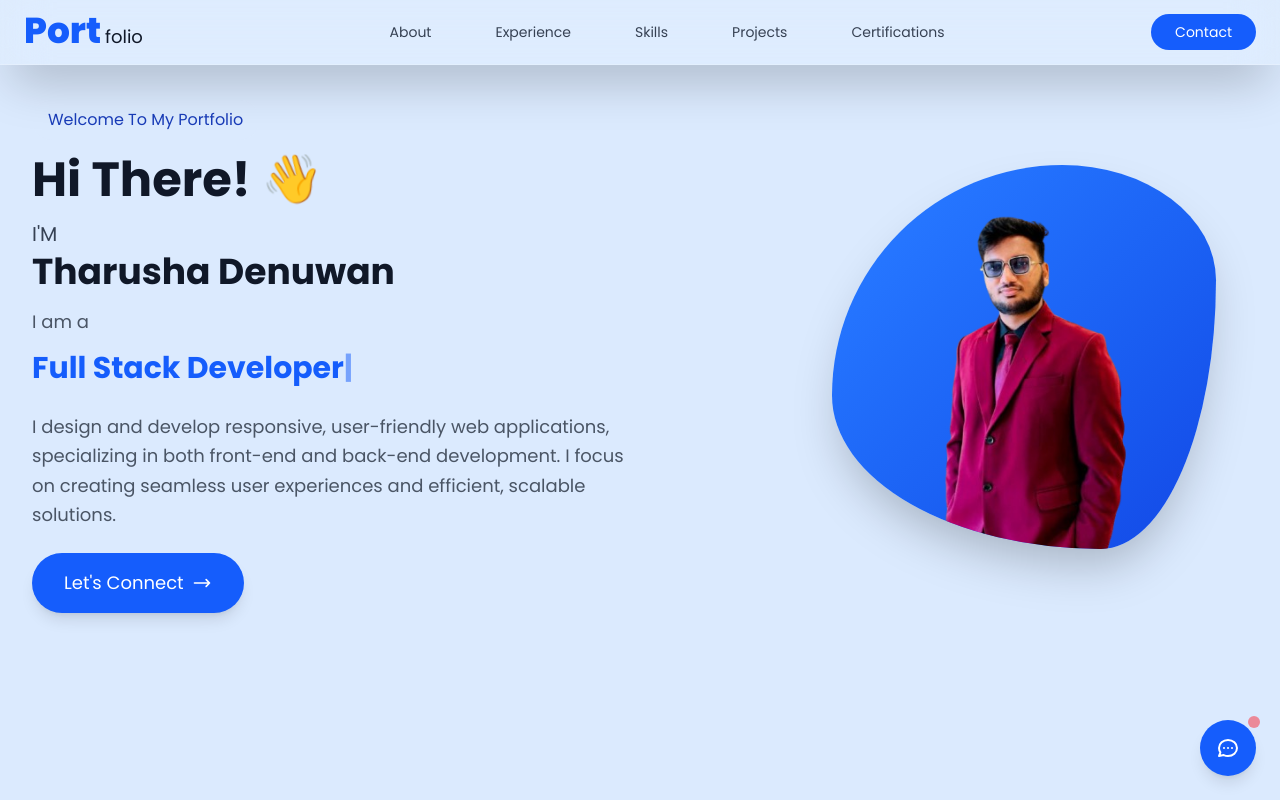
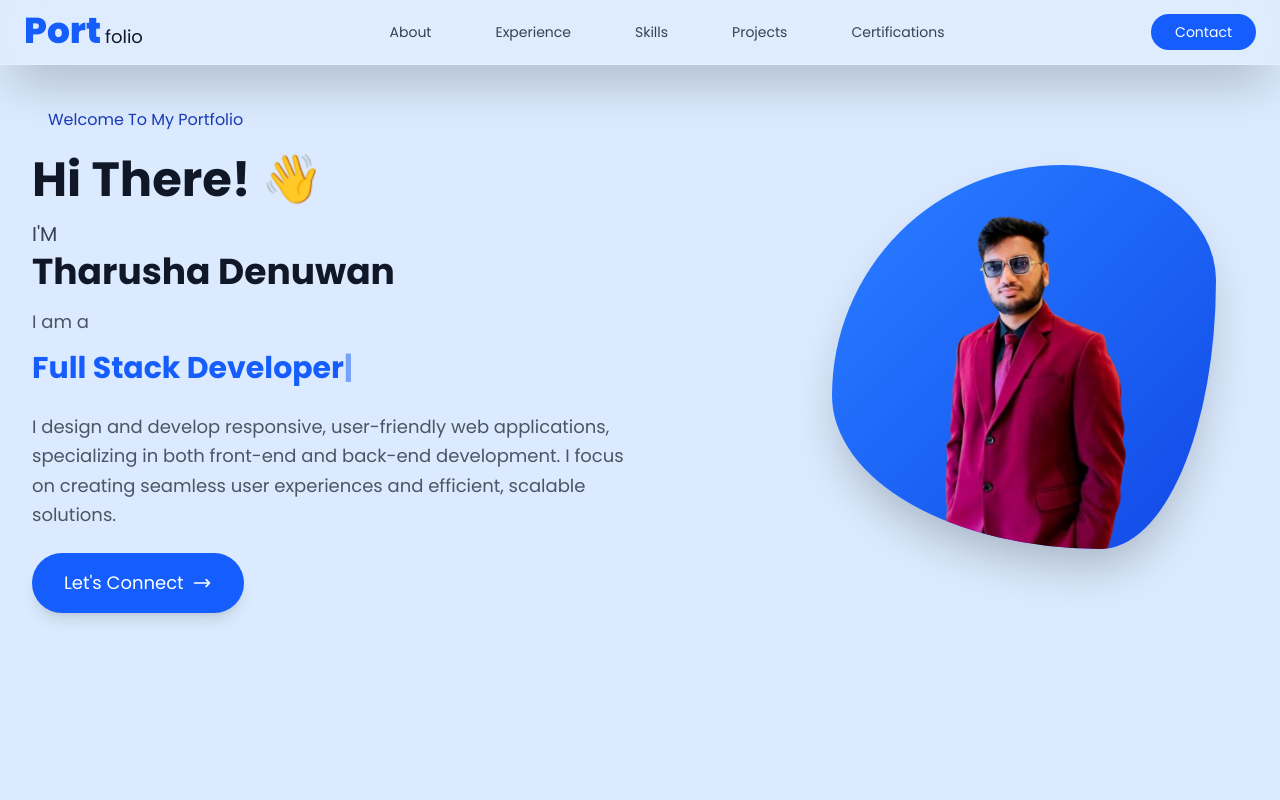
Before and after one commit to TharushaDenuwan/portfolio-new, a Next.js app: page / in a window 1280 px wide. Shown: the top 800 px of the page. Built offline with nearby package versions, Linux system fonts and the light colour scheme.

Commit message:
updated code

```diff
--- a/src/app/layout.tsx
+++ b/src/app/layout.tsx
@@ -29,7 +29,7 @@ export default function RootLayout({
         className={`${geistSans.variable} ${geistMono.variable} antialiased`}
       >
         {children}
-        <FloatingChat />
+        {/* <FloatingChat /> */}
       </body>
     </html>
   );
```
